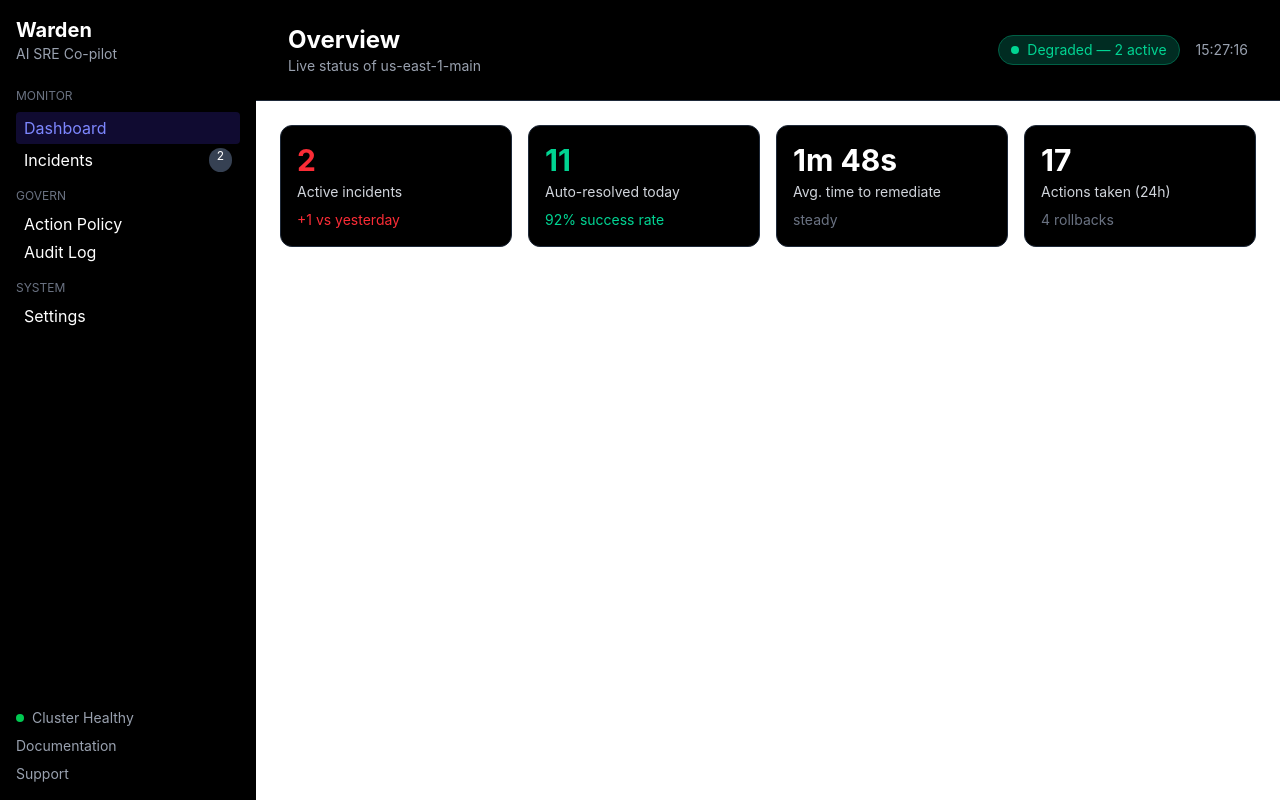
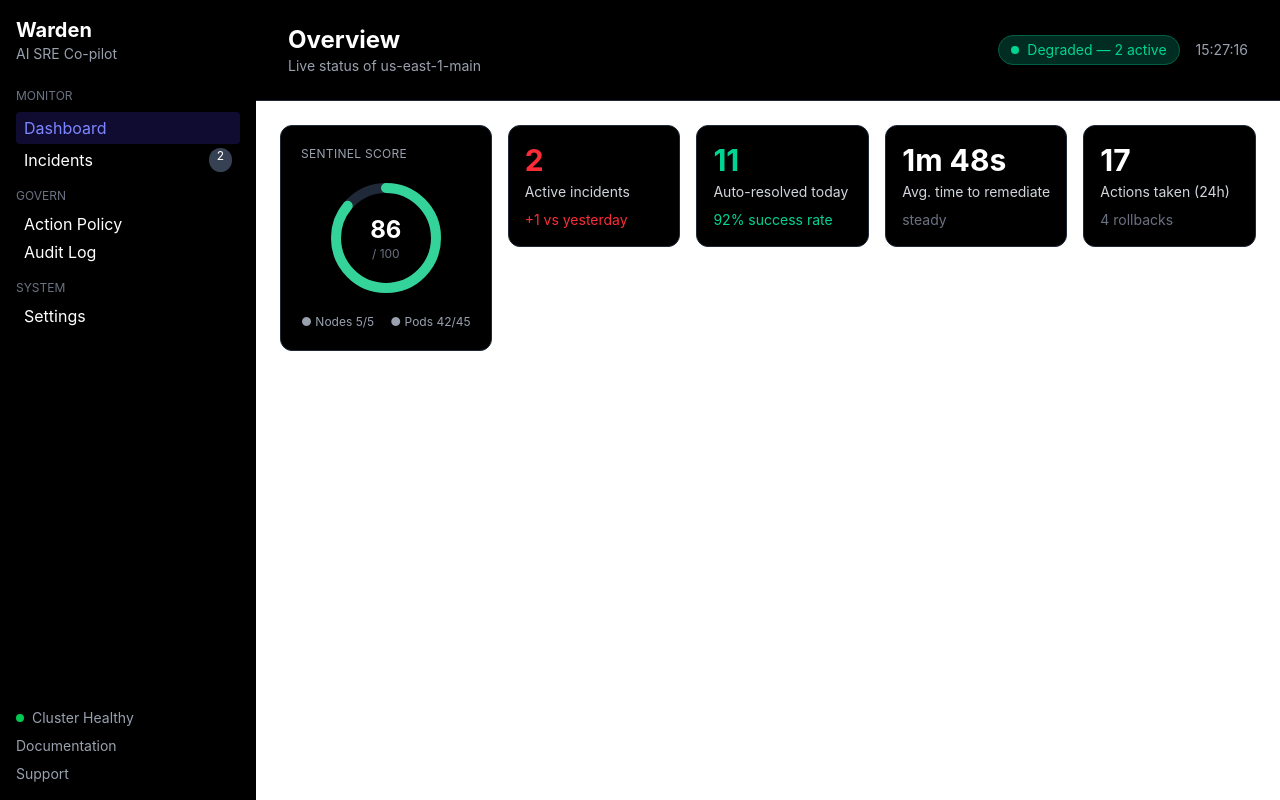
Before and after one commit to Abjithbk/warden-ai, a React app in the folder dashboard/frontend/: page / in a window 1280 px wide. Built offline with nearby package versions, Linux system fonts and the light colour scheme; the HTML template or start-up script is replaced by a standard one.

Commit message:
feat(dashboard):add SentinelScoreCard and fix sub label wrapping(issue #2)

```diff
--- a/dashboard/frontend/src/App.jsx
+++ b/dashboard/frontend/src/App.jsx
@@ -1,6 +1,7 @@
 import Sidebar from './components/Sidebar'
 import Header from './components/Header'
 import StatCard from './components/StatCard'
+import SentinelScoreCard from './components/SentinelScoreCard'
 
 function App() {
   return (
@@ -8,7 +9,8 @@ function App() {
       <Sidebar />
       <div style={{ flex: 1 }}>
         <Header />
-        <div className="flex gap-4 p-6">
+        <div className="flex items-start gap-4 p-6">
+          <SentinelScoreCard score={86} maxScore={100} nodesLabel="Nodes 5/5" podsLabel="Pods 42/45" />
           <StatCard value="2" label="Active incidents" subtext="+1 vs yesterday" accentColor="red" />
           <StatCard value="11" label="Auto-resolved today" subtext="92% success rate" accentColor="green" />
           <StatCard value="1m 48s" label="Avg. time to remediate" subtext="steady" accentColor="white" />
--- /dev/null
+++ b/dashboard/frontend/src/components/SentinelScoreCard.jsx
@@ -0,0 +1,39 @@
+function SentinelScoreCard({ score, maxScore, nodesLabel, podsLabel }) {
+  const radius = 50
+  const circumference = 2 * Math.PI * radius
+  const progress = score / maxScore
+  const offset = circumference - progress * circumference
+
+  return (
+    <div className="bg-black border border-gray-800 rounded-xl p-5">
+      <p className="text-gray-400 text-xs tracking-wide">SENTINEL SCORE</p>
+      <div className="relative flex justify-center my-4">
+        <svg width="120" height="120" viewBox="0 0 120 120">
+          <circle cx="60" cy="60" r={radius} fill="none" stroke="#1f2937" strokeWidth="10" />
+          <circle
+            cx="60"
+            cy="60"
+            r={radius}
+            fill="none"
+            stroke="#34d399"
+            strokeWidth="10"
+            strokeDasharray={circumference}
+            strokeDashoffset={offset}
+            strokeLinecap="round"
+            transform="rotate(-90 60 60)"
+          />
+        </svg>
+        <div className="absolute inset-0 flex flex-col items-center justify-center">
+          <p className="text-white text-2xl font-bold">{score}</p>
+          <p className="text-gray-500 text-xs">/ {maxScore}</p>
+        </div>
+      </div>
+      <div className="flex justify-center gap-4 text-xs text-gray-400 whitespace-nowrap">
+        <span>● {nodesLabel}</span>
+        <span>● {podsLabel}</span>
+      </div>
+    </div>
+  )
+}
+
+export default SentinelScoreCard
```
